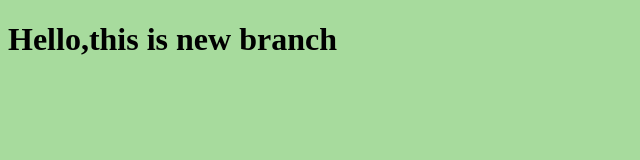
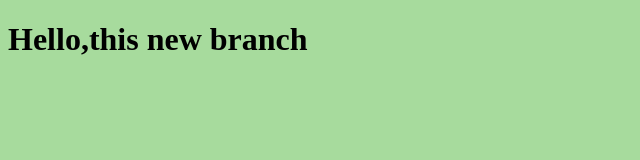
Before and after one commit to Kiroanis04/myproject, a plain HTML site: page index.html in a window 1280 px wide. Shown: the whole page, without its empty margins (0-640 px from the left). Drawn offline with Linux system fonts and the light colour scheme.

Commit message:
The second change index.html

```diff
--- a/index.html
+++ b/index.html
@@ -7,7 +7,7 @@
     <link rel="stylesheet" href="style.css">
 </head>
 <body>
-    <h1>Hello,this is new branch</h1>
+    <h1>Hello,this new branch</h1>
     <script src="app.js"></script>
 </body>
 </html>
```
